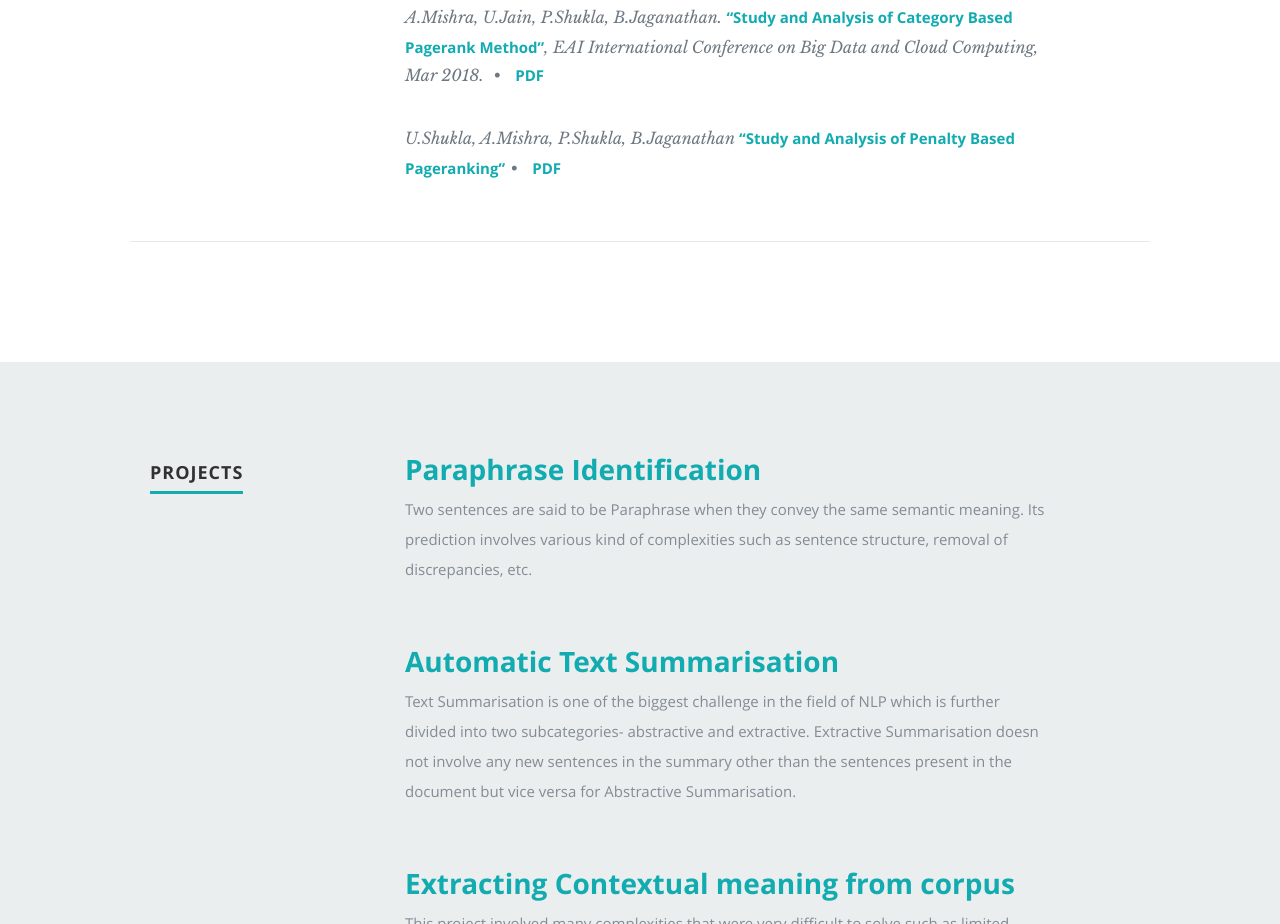
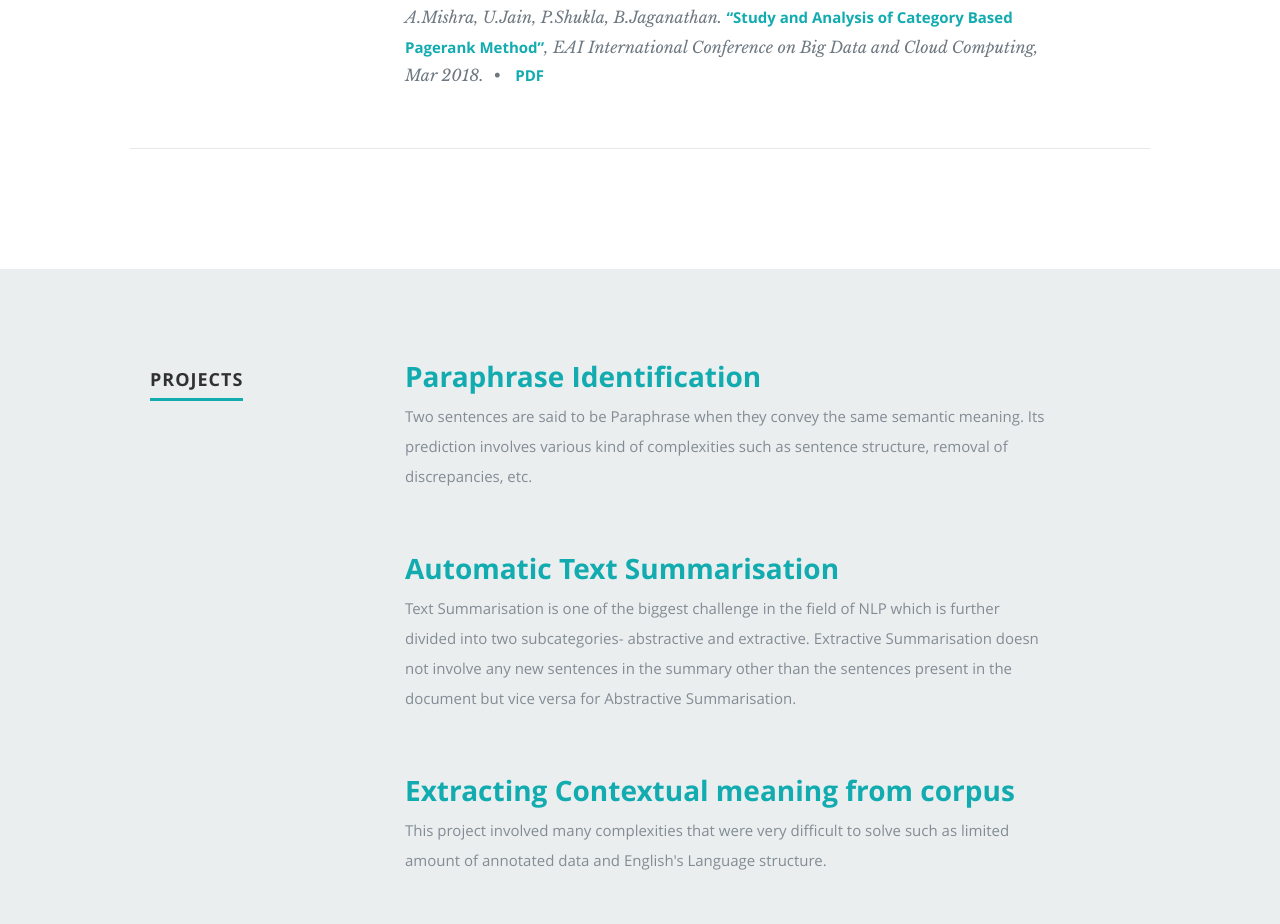
Before and after one commit to AyushMis/AyushMis.github.io, a plain HTML site: page index.html in a window 1280 px wide. Shown: the part 3118-4042 px from the top of the page. Drawn offline with nearby package versions, Linux system fonts and the light colour scheme.

Commit message:
Update index.html

```diff
--- a/index.html
+++ b/index.html
@@ -260,7 +260,7 @@
 
                   <p class="info">A.Mishra, U.Jain, P.Shukla, B.Jaganathan. <b><a href="papers/category.html">“Study and Analysis of Category Based Pagerank Method”</a></b>, EAI International Conference on Big Data and Cloud Computing, Mar 2018. <span>&bull;</span> <a href="https://drive.google.com/open?id=1G3LWQIK2w22Nwh9RFPBoaxlJ9eY9_ouW" class="button">PDF</a></p>
 
-                  <p class="info"> U.Shukla, A.Mishra, P.Shukla, B.Jaganathan <b><a href="papers/stochastic.html">“Study and Analysis of Penalty Based Pageranking”</a></b><span>&bull;</span> <a href="https://drive.google.com/open?id=1bd4La_4joZt3ydGbNn-zcMdG0maJvxiS" class="button">PDF</a></p>
+<!--                   <p class="info"> U.Shukla, A.Mishra, P.Shukla, B.Jaganathan <b><a href="papers/stochastic.html">“Study and Analysis of Penalty Based Pageranking”</a></b><span>&bull;</span> <a href="https://drive.google.com/open?id=1bd4La_4joZt3ydGbNn-zcMdG0maJvxiS" class="button">PDF</a></p> -->
 
                </div>
             </div> <!-- item end -->
```
